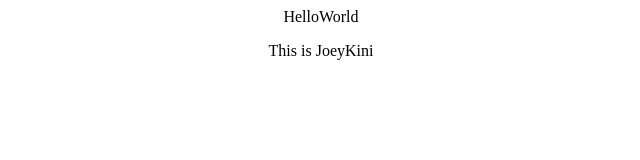
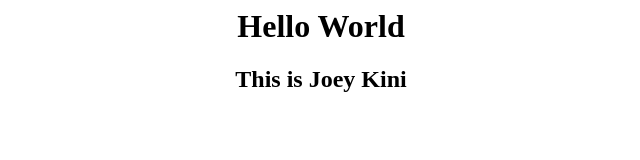
Before and after one commit to joeykini/tulu, a plain HTML site: page index.html in a window 1280 px wide. Shown: the whole page, without its empty margins (319-959 px from the left). Drawn offline with Linux system fonts and the light colour scheme.

Commit message:
Update index.html
Signed-off-by: joeykini <73977767+joeykini@users.noreply.github.com>

```diff
--- a/index.html
+++ b/index.html
@@ -1,2 +1,3 @@
-<p align="center">HelloWorld</p>
-<p align="center">This is JoeyKini</p>
+<body>
+  <h1 align="center">Hello World</h1>
+  <h2 align="center">This is Joey Kini<h1>
```
